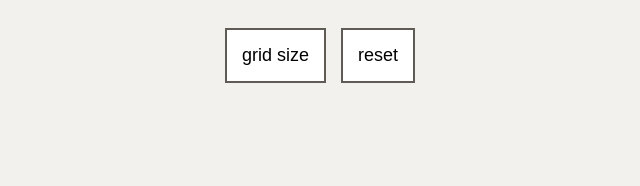
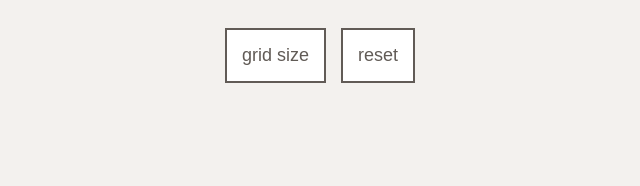
Before and after one commit to kaiakm/etchasketch, a plain HTML site: page index.html in a window 1280 px wide. Shown: the part 692-878 px from the top of the page, 320-960 px from the left. Drawn offline with Linux system fonts and the light colour scheme.

Commit message:
fixed button text color

```diff
--- a/style.css
+++ b/style.css
@@ -39,6 +39,7 @@ button {
     font-size: 18px;
     text-transform: lowercase;
     border: 2px solid #615b56;
+    color:#615b56;
 }
 
 button:hover {
```
